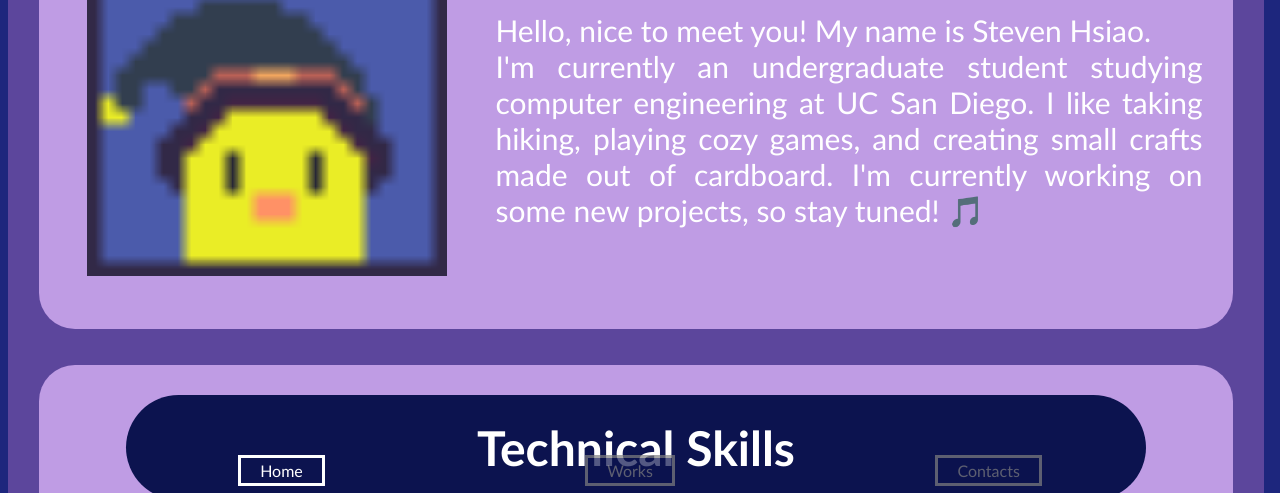
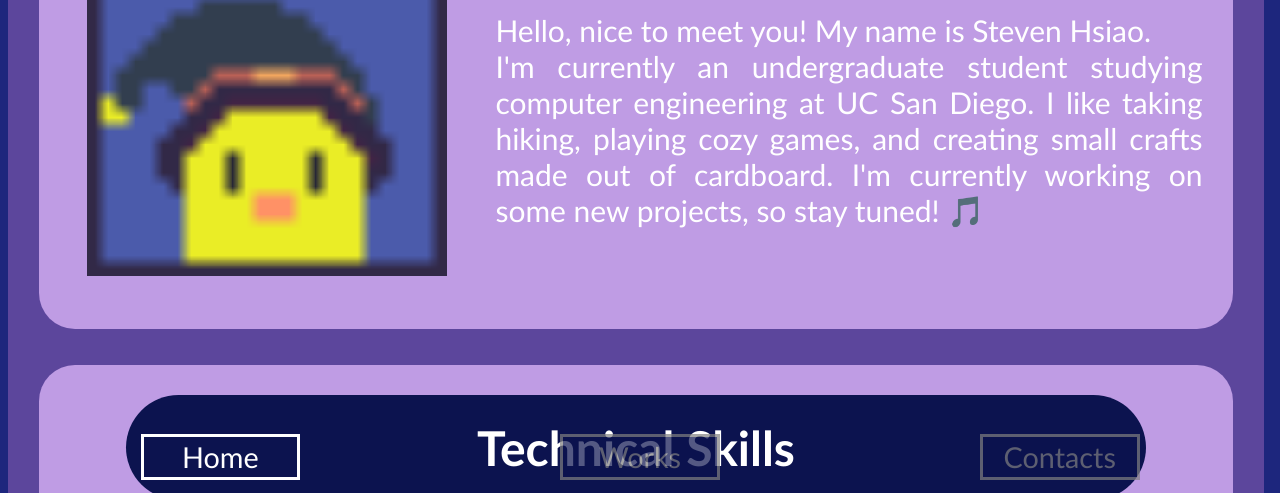
Before and after one commit to phomebrew/phomebrew.github.io, a plain HTML site: page index.html in a window 1280 px wide. Shown: the part 307-800 px from the top of the page. Drawn offline with Linux system fonts and the light colour scheme.

Commit message:
Increased Navigation Bar Size
Increase the size of the navigation menu so that it's easier to see/click

```diff
--- a/index-style.css
+++ b/index-style.css
@@ -30,10 +30,12 @@ body{
     padding: 1vw 0vw 1vw 0vw;
 }
 #navBar a{
-    padding: .25vw 1.5vw .25vw 1.5vw;
+    display: inline-block;
+    padding: .25vw 0vw .25vw 0vw;
     margin: 0 10vw 0 10vw;
+    width: 12vw;
     opacity: .7;
-    font-size: 1.25vw;
+    font-size: 2.25vw;
     background-color: var(--navypurple);
     color: gray;
     border: .25vw solid gray;
```
